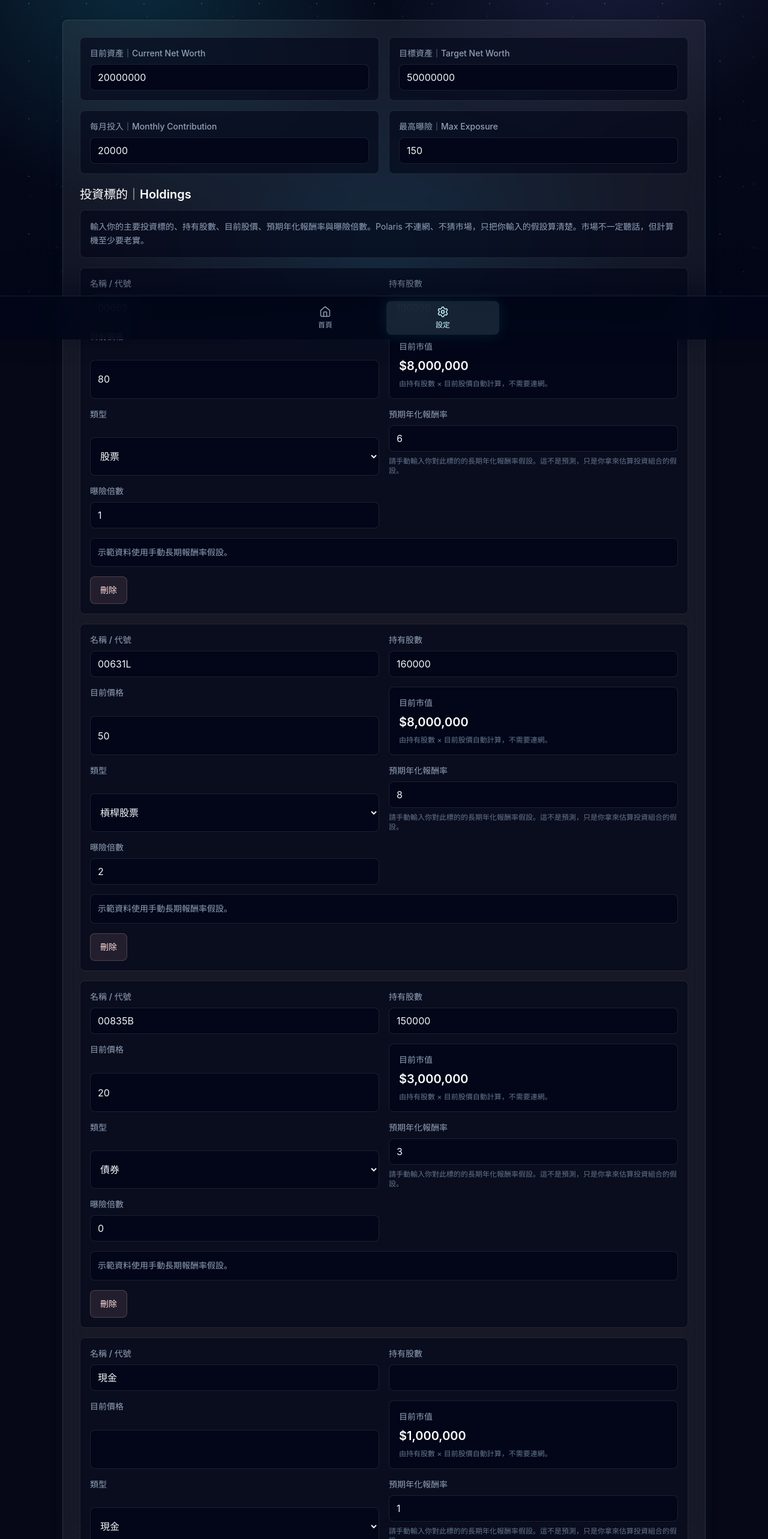
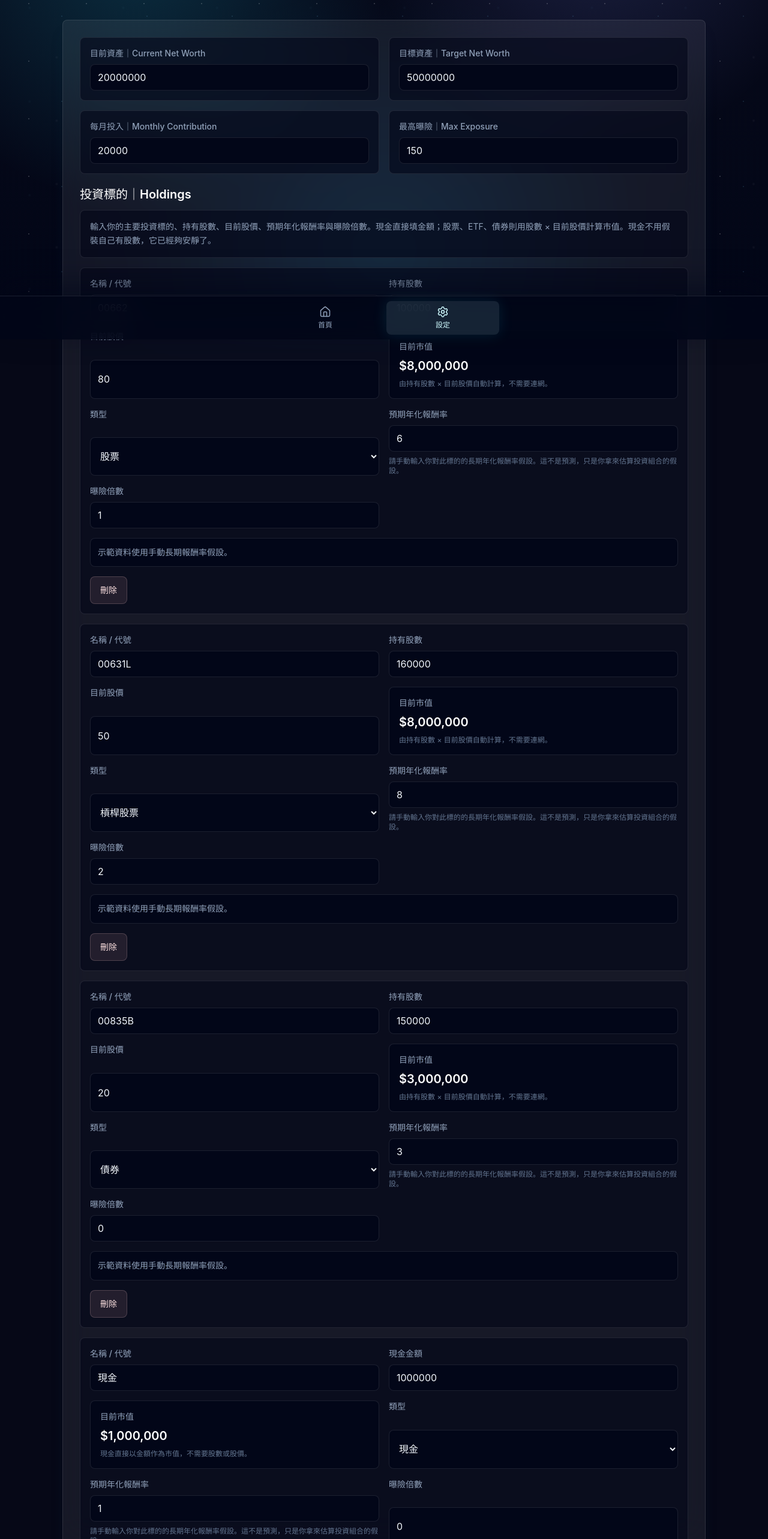
Before and after one commit to bulala-coder/polaris-mvp, a React (Vite) app: page /goal in a window 1280 px wide. Shown: the part 234-2800 px from the top of the page at 60% size. Built offline with nearby package versions, Linux system fonts and the light colour scheme.

Commit message:
Handle cash holdings as direct amount

```diff
--- a/src/data/defaultGoal.ts
+++ b/src/data/defaultGoal.ts
@@ -55,7 +55,7 @@ export const defaultGoal: GoalSettings = {
       expectedAnnualReturn: 0.01,
       exposureMultiplier: 0,
       returnSource: 'manual',
-      assumptionReason: '示範資料使用手動長期報酬率假設。',
+      assumptionReason: '現金直接以金額計算，報酬率由使用者手動設定。',
     },
   ],
 }
--- a/src/pages/GoalPage.tsx
+++ b/src/pages/GoalPage.tsx
@@ -260,6 +260,20 @@ function GoalPage() {
     })
   }
 
+  function updateHoldingType(holding: PortfolioHolding, type: HoldingType) {
+    const currentMarketValue = calculateHoldingMarketValue({
+      type: holding.type,
+      shares: holding.shares,
+      currentPrice: holding.currentPrice,
+      fallbackAmount: holding.amount,
+    })
+
+    updateHolding(holding.id, {
+      type,
+      amount: type === 'cash' ? currentMarketValue : holding.amount,
+    })
+  }
+
   function addHolding() {
     setGoalSettings({
       ...goalSettings,
@@ -338,8 +352,8 @@ function GoalPage() {
               投資標的｜Holdings
             </h2>
             <p className="mt-3 rounded-lg border border-white/10 bg-slate-950/60 p-4 text-sm leading-relaxed text-slate-400">
-              輸入你的主要投資標的、持有股數、目前股價、預期年化報酬率與曝險倍數。Polaris
-              不連網、不猜市場，只把你輸入的假設算清楚。市場不一定聽話，但計算機至少要老實。
+              輸入你的主要投資標的、持有股數、目前股價、預期年化報酬率與曝險倍數。現金直接填金額；股票、ETF、債券則用股數
+              × 目前股價計算市值。現金不用假裝自己有股數，它已經夠安靜了。
             </p>
 
             <div className="mt-4 grid gap-4">
@@ -365,6 +379,27 @@ function GoalPage() {
                       />
                     </label>
 
+                    {holding.type === 'cash' ? (
+                      <label className="grid gap-2">
+                        <span className="text-sm font-medium text-slate-400">
+                          現金金額
+                        </span>
+                        <input
+                          className="min-h-11 rounded-lg border border-white/10 bg-slate-950 px-3 text-base text-slate-100 outline-none transition focus:border-cyan-200/60"
+                          inputMode="decimal"
+                          min="0"
+                          onChange={(event) =>
+                            updateHolding(holding.id, {
+                              amount: toSafeNumber(event.target.value),
+                            })
+                          }
+                          step="0.01"
+                          type="number"
+                          value={holding.amount}
+                        />
+                      </label>
+                    ) : (
+                      <>
                         <label className="grid gap-2">
                           <span className="text-sm font-medium text-slate-400">
                             持有股數
@@ -379,12 +414,14 @@ function GoalPage() {
                               updateHolding(holding.id, {
                                 shares,
                                 amount: calculateHoldingMarketValue({
+                                  type: holding.type,
                                   shares,
                                   currentPrice: holding.currentPrice,
                                   fallbackAmount: holding.amount,
                                 }),
                               })
                             }}
+                            step="0.01"
                             type="number"
                             value={holding.shares ?? ''}
                           />
@@ -392,18 +429,21 @@ function GoalPage() {
 
                         <label className="grid gap-2">
                           <span className="text-sm font-medium text-slate-400">
-                        目前價格
+                            目前股價
                           </span>
                           <input
                             className="min-h-11 rounded-lg border border-white/10 bg-slate-950 px-3 text-base text-slate-100 outline-none transition focus:border-cyan-200/60"
                             inputMode="decimal"
                             min="0"
                             onChange={(event) => {
-                          const currentPrice = toSafeNumber(event.target.value)
+                              const currentPrice = toSafeNumber(
+                                event.target.value,
+                              )
 
                               updateHolding(holding.id, {
                                 currentPrice,
                                 amount: calculateHoldingMarketValue({
+                                  type: holding.type,
                                   shares: holding.shares,
                                   currentPrice,
                                   fallbackAmount: holding.amount,
@@ -415,6 +455,8 @@ function GoalPage() {
                             value={holding.currentPrice ?? ''}
                           />
                         </label>
+                      </>
+                    )}
 
                     <div className="grid gap-2 rounded-lg border border-white/10 bg-slate-950 p-4">
                       <span className="text-sm font-medium text-slate-400">
@@ -423,6 +465,7 @@ function GoalPage() {
                       <p className="text-xl font-semibold text-white">
                         {formatCurrency(
                           calculateHoldingMarketValue({
+                            type: holding.type,
                             shares: holding.shares,
                             currentPrice: holding.currentPrice,
                             fallbackAmount: holding.amount,
@@ -430,7 +473,9 @@ function GoalPage() {
                         )}
                       </p>
                       <span className="text-xs text-slate-500">
-                        由持有股數 × 目前股價自動計算，不需要連網。
+                        {holding.type === 'cash'
+                          ? '現金直接以金額作為市值，不需要股數或股價。'
+                          : '由持有股數 × 目前股價自動計算，不需要連網。'}
                       </span>
                     </div>
 
@@ -441,9 +486,10 @@ function GoalPage() {
                       <select
                         className="min-h-11 rounded-lg border border-white/10 bg-slate-950 px-3 text-base text-slate-100 outline-none transition focus:border-cyan-200/60"
                         onChange={(event) =>
-                          updateHolding(holding.id, {
-                            type: event.target.value as HoldingType,
-                          })
+                          updateHoldingType(
+                            holding,
+                            event.target.value as HoldingType,
+                          )
                         }
                         value={holding.type}
                       >
@@ -621,7 +667,7 @@ function GoalPage() {
               Polaris 是本機原型工具，用於投資風險整理、資產目標估算與投資組合假設報酬率顯示。它不提供個股推薦、短線交易訊號、市場預測或保證報酬。
             </p>
             <p className="mt-3 text-xs text-slate-500">
-              Polaris v0.4.2｜Simplified local prototype
+              Polaris v0.4.3｜Simplified local prototype
             </p>
           </section>
         </section>
--- a/src/pages/WelcomePage.tsx
+++ b/src/pages/WelcomePage.tsx
@@ -171,6 +171,7 @@ function WelcomePage() {
                       const shares = matchedHolding?.shares ?? 0
                       const currentPrice = matchedHolding?.currentPrice ?? 0
                       const marketValue = calculateHoldingMarketValue({
+                        type: matchedHolding?.type,
                         shares: matchedHolding?.shares,
                         currentPrice: matchedHolding?.currentPrice,
                         fallbackAmount: matchedHolding?.amount,
@@ -190,10 +191,15 @@ function WelcomePage() {
                             </p>
                           </div>
                           <div className="mt-2 grid gap-1 text-xs leading-relaxed text-slate-400 sm:grid-cols-2">
-                            <p>
-                              股數 × 價格：{shares > 0 ? shares : '未填'} ×{' '}
-                              {currentPrice > 0 ? currentPrice : '未填'}
-                            </p>
+                            {matchedHolding?.type === 'cash' ? (
+                              <p>現金金額 / 市值：{formatCurrency(marketValue)}</p>
+                            ) : (
+                              <p>
+                                股數 × 目前股價：
+                                {shares > 0 ? shares : '未填'} ×{' '}
+                                {currentPrice > 0 ? currentPrice : '未填'}
+                              </p>
+                            )}
                             <p>權重：{(holding.weight * 100).toFixed(1)}%</p>
                             <p>
                               手動預期年化報酬率：
--- a/src/utils/holdingValueCalculations.ts
+++ b/src/utils/holdingValueCalculations.ts
@@ -1,4 +1,4 @@
-import type { PortfolioHolding } from '../types/goal'
+import type { HoldingType, PortfolioHolding } from '../types/goal'
 
 function toSafeNumber(value: number | undefined): number {
   if (typeof value !== 'number' || !Number.isFinite(value) || Number.isNaN(value)) {
@@ -9,14 +9,20 @@ function toSafeNumber(value: number | undefined): number {
 }
 
 export function calculateHoldingMarketValue({
+  type,
   shares,
   currentPrice,
   fallbackAmount,
 }: {
+  type?: HoldingType
   shares?: number
   currentPrice?: number
   fallbackAmount?: number
 }): number {
+  if (type === 'cash') {
+    return toSafeNumber(fallbackAmount)
+  }
+
   const hasValidShares =
     typeof shares === 'number' && Number.isFinite(shares) && shares > 0
   const hasValidCurrentPrice =
@@ -37,6 +43,7 @@ export function normalizeHoldingValue(
   return {
     ...holding,
     amount: calculateHoldingMarketValue({
+      type: holding.type,
       shares: holding.shares,
       currentPrice: holding.currentPrice,
       fallbackAmount: holding.amount,
```
Also changed, not shown: 2 other files (tests, documents, lock files or other folders). Lines whose indentation alone changed are shown as unchanged.
